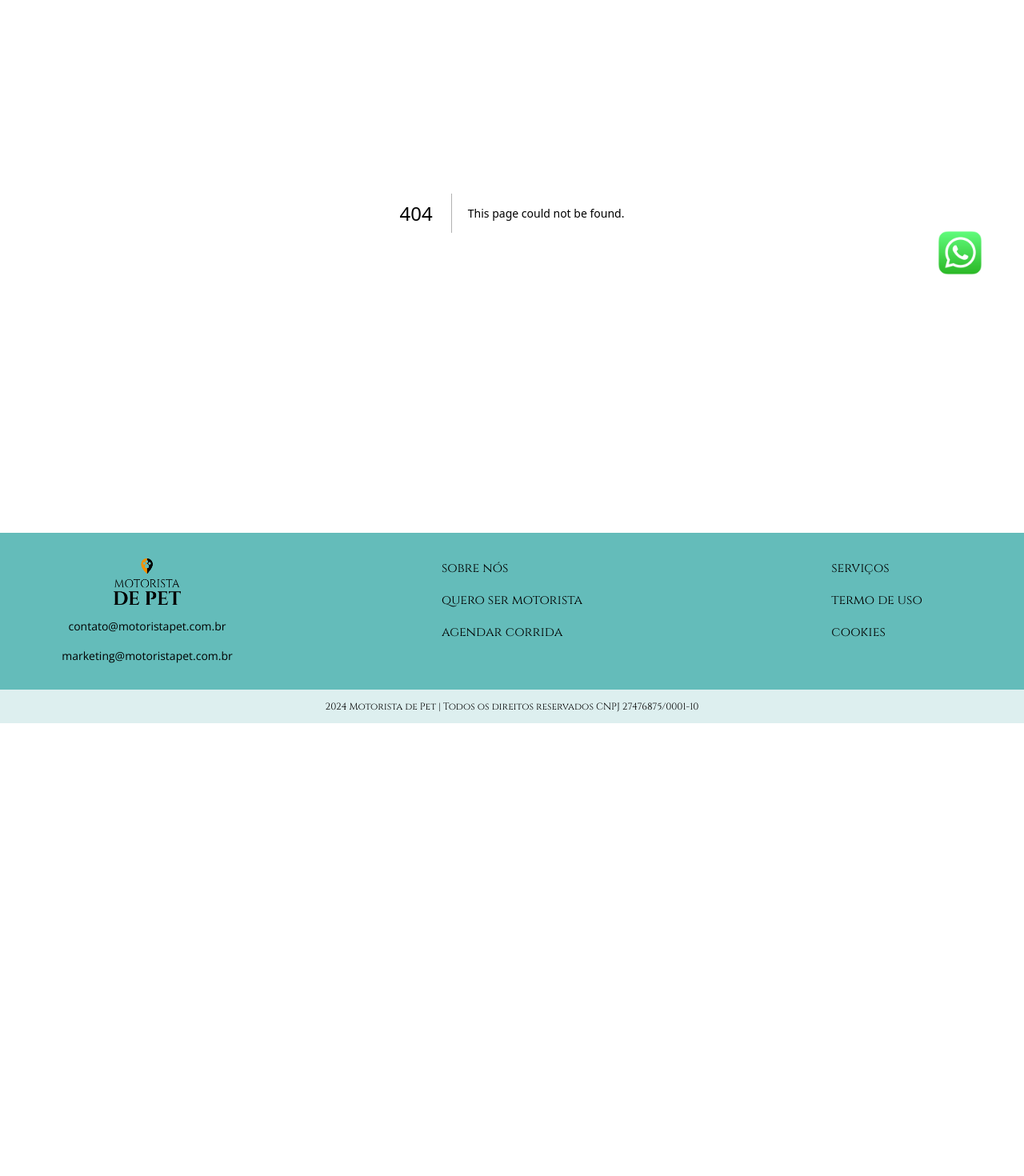
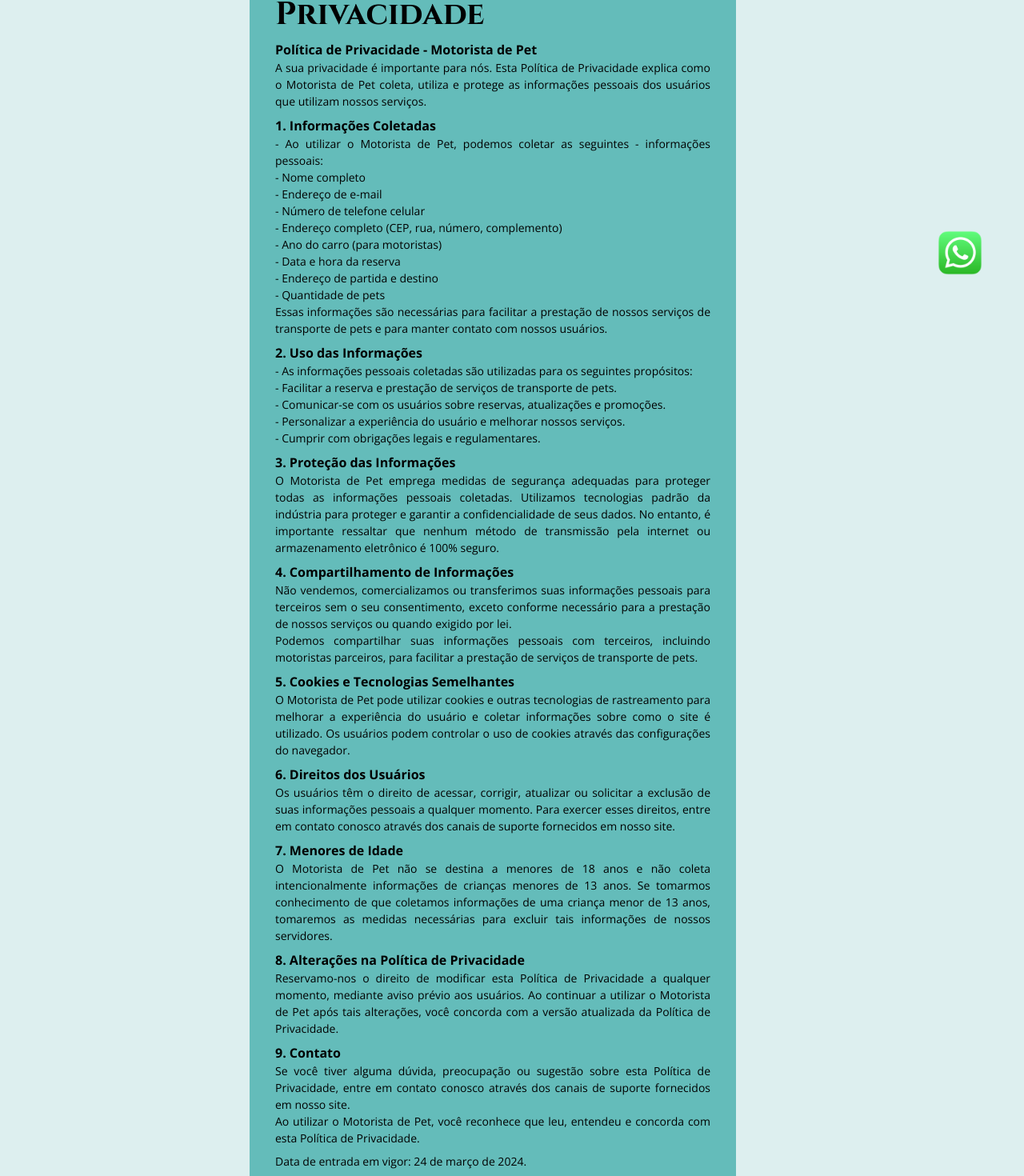
Before and after one commit to miguelofoliveir/dev-motorista-pet, a Next.js app: page /termo-privacidade in a window 1280 px wide. Before the commit this address had no page. Shown: the part 404-1874 px from the top of the page at 80% size. Before the commit the page ends 1308 px from the top, so only its background shows below. Built offline with nearby package versions, Linux system fonts and the light colour scheme.

Commit message:
subindo politicas

```diff
--- /dev/null
+++ b/app/termo-privacidade/page.tsx
@@ -0,0 +1,126 @@
+export default function Privacidade() {
+  return (
+    <section>
+      <div className="lg:px-8 px-4 py-4 lg:pb-32 pb-10 lg:py-20 green-two-bg">
+        <div className="lg:flex justify-center pt-4">
+          <div className="lg:w-1/2 w-full lg:mr-12 green-main-bg rounded-lg p-8">
+            <h2 className="bold-24 lg:bold-40 cinzel">Privacidade</h2>
+            <div className="pt-2 regular-14 text-justify">
+              <p className="bold-16">
+                Política de Privacidade - Motorista de Pet
+              </p>
+              <p>
+                A sua privacidade é importante para nós. Esta Política de
+                Privacidade explica como o Motorista de Pet coleta, utiliza e
+                protege as informações pessoais dos usuários que utilizam nossos
+                serviços.
+              </p>
+              <p className="bold-16 mt-2">1. Informações Coletadas</p>
+              <p>
+                - Ao utilizar o Motorista de Pet, podemos coletar as seguintes -
+                informações pessoais: <br />
+                - Nome completo <br />
+                - Endereço de e-mail <br />
+                - Número de telefone celular <br />
+                - Endereço completo (CEP, rua, número, complemento) <br />
+                - Ano do carro (para motoristas) <br />
+                - Data e hora da reserva <br />
+                - Endereço de partida e destino <br />
+                - Quantidade de pets <br />
+              </p>
+              <p>
+                Essas informações são necessárias para facilitar a prestação de
+                nossos serviços de transporte de pets e para manter contato com
+                nossos usuários.
+              </p>
+              <p className="bold-16 mt-2">2. Uso das Informações</p>
+              - As informações pessoais coletadas são utilizadas para os
+              seguintes propósitos: <br />
+              - Facilitar a reserva e prestação de serviços de transporte de
+              pets. <br />
+              - Comunicar-se com os usuários sobre reservas, atualizações e
+              promoções. <br />
+              - Personalizar a experiência do usuário e melhorar nossos
+              serviços. <br />- Cumprir com obrigações legais e regulamentares.
+              <p>
+                <div className="bold-16 mt-2">3. Proteção das Informações</div>
+              </p>
+              <p>
+                O Motorista de Pet emprega medidas de segurança adequadas para
+                proteger todas as informações pessoais coletadas. Utilizamos
+                tecnologias padrão da indústria para proteger e garantir a
+                confidencialidade de seus dados. No entanto, é importante
+                ressaltar que nenhum método de transmissão pela internet ou
+                armazenamento eletrônico é 100% seguro.
+              </p>
+              <p>
+                <div className="bold-16 mt-2">
+                  4. Compartilhamento de Informações
+                </div>
+              </p>
+              <p>
+                Não vendemos, comercializamos ou transferimos suas informações
+                pessoais para terceiros sem o seu consentimento, exceto conforme
+                necessário para a prestação de nossos serviços ou quando exigido
+                por lei.
+              </p>
+              <p>
+                Podemos compartilhar suas informações pessoais com terceiros,
+                incluindo motoristas parceiros, para facilitar a prestação de
+                serviços de transporte de pets.
+              </p>
+              <div className="bold-16 mt-2">
+                5. Cookies e Tecnologias Semelhantes
+              </div>
+              <p>
+                O Motorista de Pet pode utilizar cookies e outras tecnologias de
+                rastreamento para melhorar a experiência do usuário e coletar
+                informações sobre como o site é utilizado. Os usuários podem
+                controlar o uso de cookies através das configurações do
+                navegador.
+              </p>
+              <div className="bold-16 mt-2">6. Direitos dos Usuários</div>
+              <p>
+                Os usuários têm o direito de acessar, corrigir, atualizar ou
+                solicitar a exclusão de suas informações pessoais a qualquer
+                momento. Para exercer esses direitos, entre em contato conosco
+                através dos canais de suporte fornecidos em nosso site.
+              </p>
+              <div className="bold-16 mt-2">7. Menores de Idade</div>
+              <p>
+                O Motorista de Pet não se destina a menores de 18 anos e não
+                coleta intencionalmente informações de crianças menores de 13
+                anos. Se tomarmos conhecimento de que coletamos informações de
+                uma criança menor de 13 anos, tomaremos as medidas necessárias
+                para excluir tais informações de nossos servidores.
+              </p>
+              <div className="bold-16 mt-2">
+                8. Alterações na Política de Privacidade
+              </div>
+              <p>
+                Reservamo-nos o direito de modificar esta Política de
+                Privacidade a qualquer momento, mediante aviso prévio aos
+                usuários. Ao continuar a utilizar o Motorista de Pet após tais
+                alterações, você concorda com a versão atualizada da Política de
+                Privacidade.
+              </p>
+              <div className="bold-16 mt-2">9. Contato</div>
+              <p>
+                Se você tiver alguma dúvida, preocupação ou sugestão sobre esta
+                Política de Privacidade, entre em contato conosco através dos
+                canais de suporte fornecidos em nosso site.
+              </p>
+              <p>
+                Ao utilizar o Motorista de Pet, você reconhece que leu, entendeu
+                e concorda com esta Política de Privacidade.
+              </p>
+              <p className="mt-2">
+                Data de entrada em vigor: 24 de março de 2024.
+              </p>
+            </div>
+          </div>
+        </div>
+      </div>
+    </section>
+  );
+}
--- a/components/CookieConsentModal.tsx
+++ b/components/CookieConsentModal.tsx
@@ -25,7 +25,7 @@
 
   return (
     <div className='fixed bottom-0 w-full bg-white p-4 z-50 text-center lg:flex justify-center items-center'>
-      <p className='cinzel lg:text-sm text-xs'>Este site utiliza cookies para garantir que você tenha a melhor experiência. <a href="/cookies">Leia nossa política de cookies.</a></p>
+      <p className='cinzel lg:text-sm text-xs'>Este site utiliza cookies para garantir que você tenha a melhor experiência. <a href="./termo-cookies">Leia nossa política de cookies.</a></p>
       <button className='green-main-bg text-white cinzel rounded-full bold-14 px-4 py-2 lg:ml-4 lg:mt-0 mt-2' onClick={acceptCookies}>Aceitar</button>
     </div>
   );
--- a/constants/index.ts
+++ b/constants/index.ts
@@ -67,8 +67,8 @@
   {
     links: [
       { label: "serviços", href: "./#servicos" },
-      { label: "termo de uso", href: "./termo-de-uso" },
-      { label: "cookies", href: "/cookies" },
+      { label: "termo de privacidade", href: "./termo-privacidade" },
+      { label: "cookies", href: "./termo-cookies" },
     ],
   },
 ];
```
Also changed, not shown: app/termo-cookies/page.tsx (renamed from app/cookies/page.tsx).
